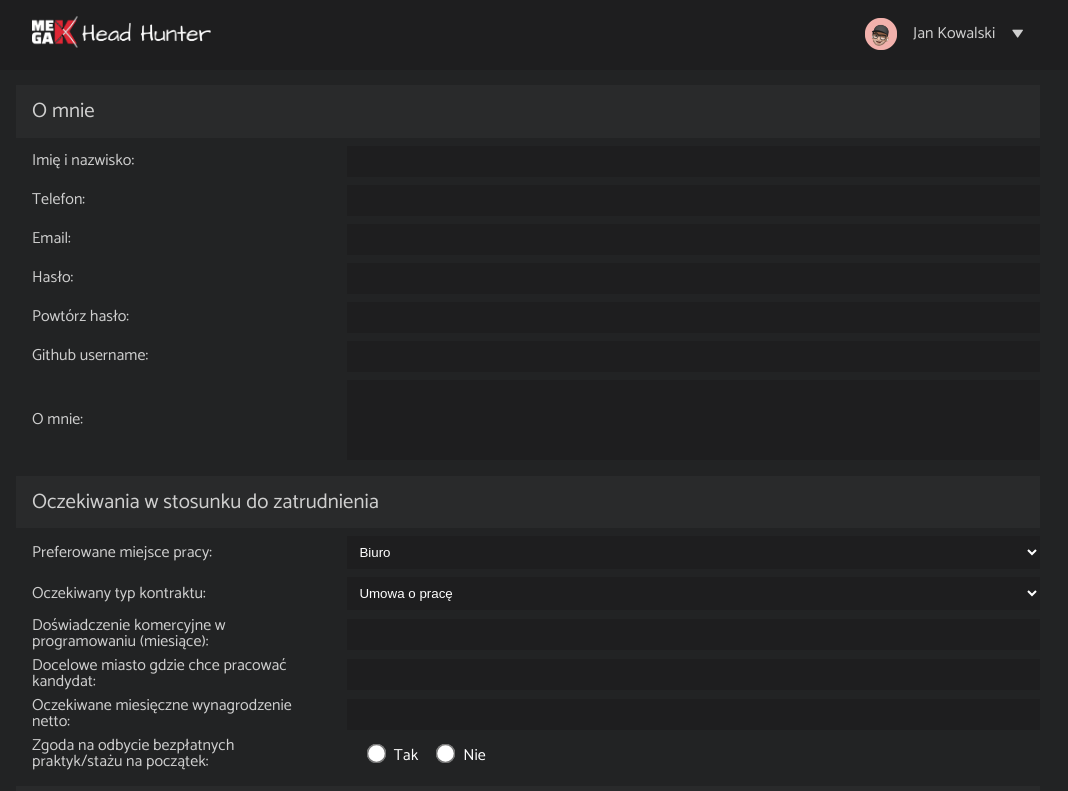
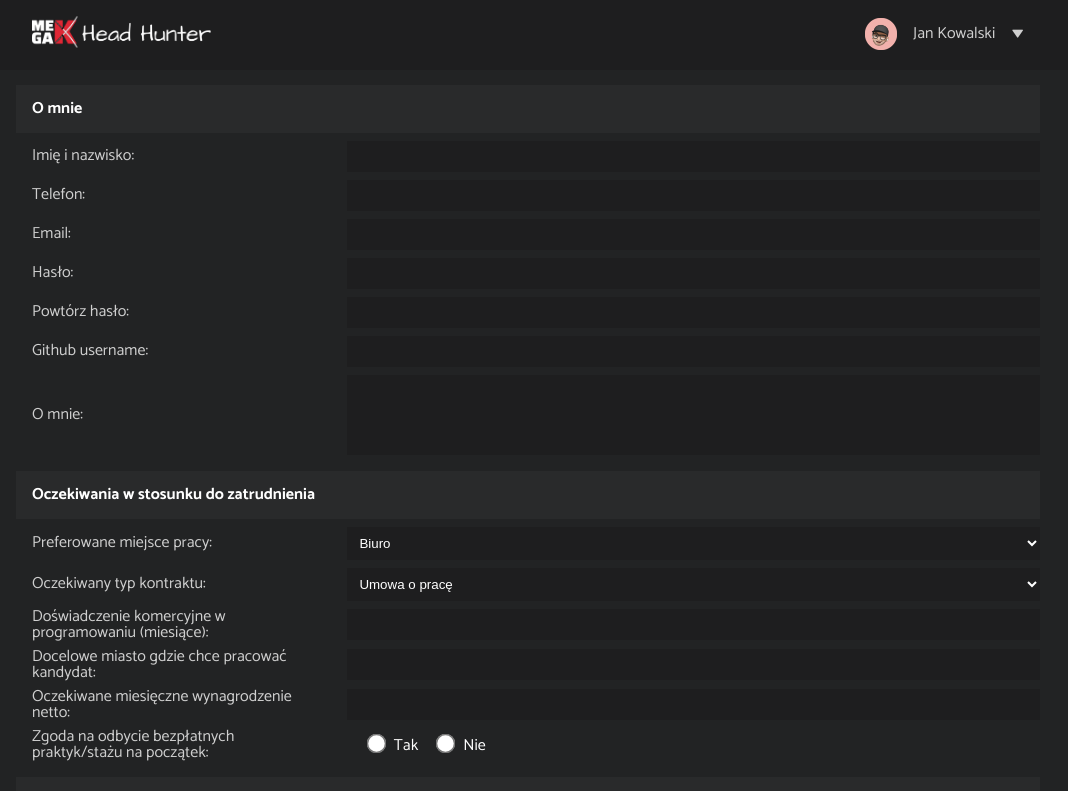
Before and after one commit to tomaszburas/HeadHunter-MK-FE, a React (Create React App) app: page /student/edit in a window 1280 px wide. Shown: the top 791 px of the page, without its empty margins (112-1180 px from the left). Built offline with nearby package versions, Linux system fonts and the light colour scheme.

Commit message:
Changed css property for title in StudentEdit component

```diff
--- a/src/views/StudentEdit.tsx
+++ b/src/views/StudentEdit.tsx
@@ -306,8 +306,10 @@ const Wrapper = styled.div`
 
 const Title = styled.div`
   background-color: ${(props) => props.theme.colors.darkGray};
-  color: ${(props) => props.theme.colors.lightGray};
+  color: ${(props) => props.theme.colors.white};
   padding: ${(props) => props.theme.paddingSize.base};
+  font-size: ${(props) => props.theme.fontSize.sm};
+  font-weight: bold;
 `;
 
 const ButtonContainer = styled.div`
```
